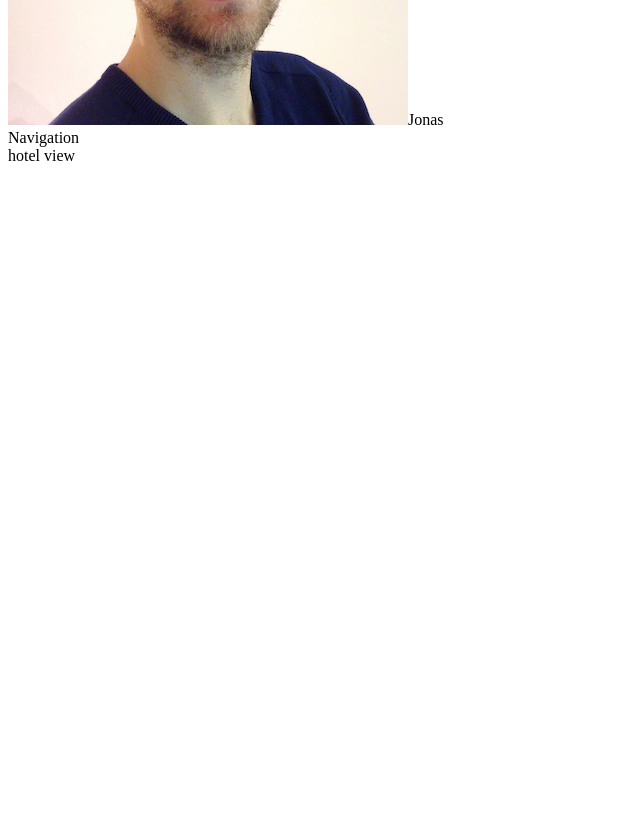
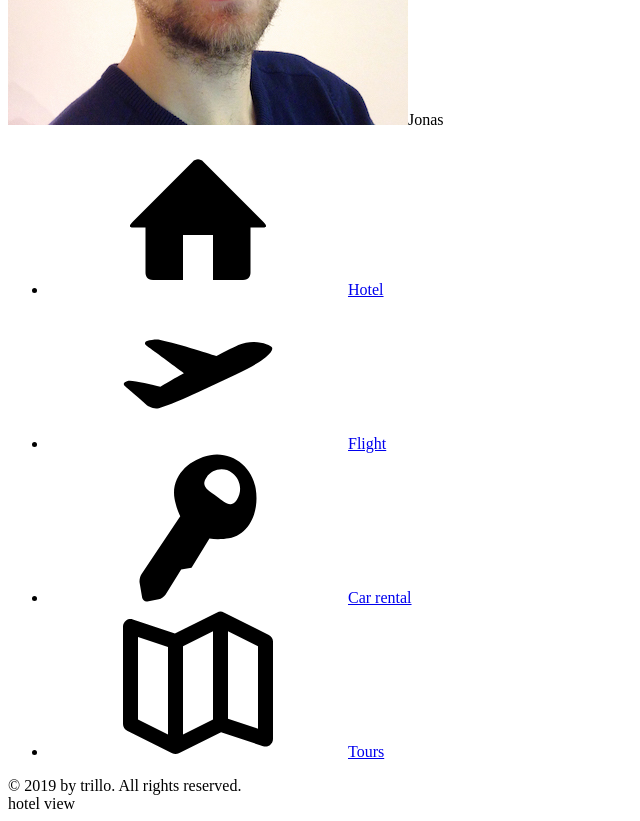
Before and after one commit to elenakout/vue-trillo, a Vue app: page / in a window 1280 px wide. Shown: the part 860-1681 px from the top of the page, without its empty margins (0-640 px from the left). Before the commit the page ends 1033 px from the top, so only its background shows below. Built offline with nearby package versions, Linux system fonts and the light colour scheme.

Commit message:
078 Building the Navigation - Part 1

```diff
--- a/src/components/Sidebar.vue
+++ b/src/components/Sidebar.vue
@@ -1,11 +1,57 @@
 <template>
   <nav class="sidebar">
-    Navigation
+    <ul class="side-nav">
+      <li class="side-nav__item">
+        <a href="#" class="side-nav__link">
+          <svg class="side-nav__icon">
+            <use xlink:href="../assets/img/sprite.svg#icon-home"></use>
+          </svg>
+          <span>Hotel</span>
+        </a>
+      </li>
+
+      <li>
+        <a href="#" class="side-nav__link">
+          <svg class="side-nav__icon">
+            <use
+              xlink:href="../assets/img/sprite.svg#icon-aircraft-take-off"
+            ></use>
+          </svg>
+          <span>Flight</span>
+        </a>
+      </li>
+
+      <li>
+        <a href="#" class="side-nav__link">
+          <svg class="side-nav__icon">
+            <use xlink:href="../assets/img/sprite.svg#icon-key"></use>
+          </svg>
+          <span>Car rental</span>
+        </a>
+      </li>
+
+      <li>
+        <a href="#" class="side-nav__link">
+          <svg class="side-nav__icon">
+            <use xlink:href="../assets/img/sprite.svg#icon-map"></use>
+          </svg>
+          <span>Tours</span>
+        </a>
+      </li>
+    </ul>
+
+    <div class="legal">&copy; {{ year }} by trillo. All rights reserved.</div>
   </nav>
 </template>
 
 <script>
-export default {};
+export default {
+  data() {
+    return {
+      year: new Date().getFullYear()
+    };
+  }
+};
 </script>
 
 <style lang="scss"></style>
--- a/src/styles/_components.scss
+++ b/src/styles/_components.scss
@@ -114,3 +114,28 @@
     margin-right: 1rem;
   }
 }
+
+////////////////////////////////////
+// SIDE NAVIGATION
+
+.side-nav {
+  &__item {
+  }
+
+  &__link {
+  }
+
+  &__icon {
+    width: 1.75rem;
+    height: 1.75rem;
+  }
+}
+
+////////////////////////////////////
+// LEGAL TEXT
+.legal {
+  font-size: 1.2rem;
+  color: var(--color-grey-light-4);
+  text-align: center;
+  padding: 2.5rem;
+}
--- a/src/styles/_layout.scss
+++ b/src/styles/_layout.scss
@@ -26,10 +26,16 @@
   background-color: var(--color-grey-dark-1);
 
   flex: 0 0 18%;
+
+  display: flex;
+  flex-direction: column;
+  justify-content: space-between;
 }
 
 .hotel-view {
   background-color: #fff;
 
+  height: 80vh;
+
   flex: 1;
 }
```
